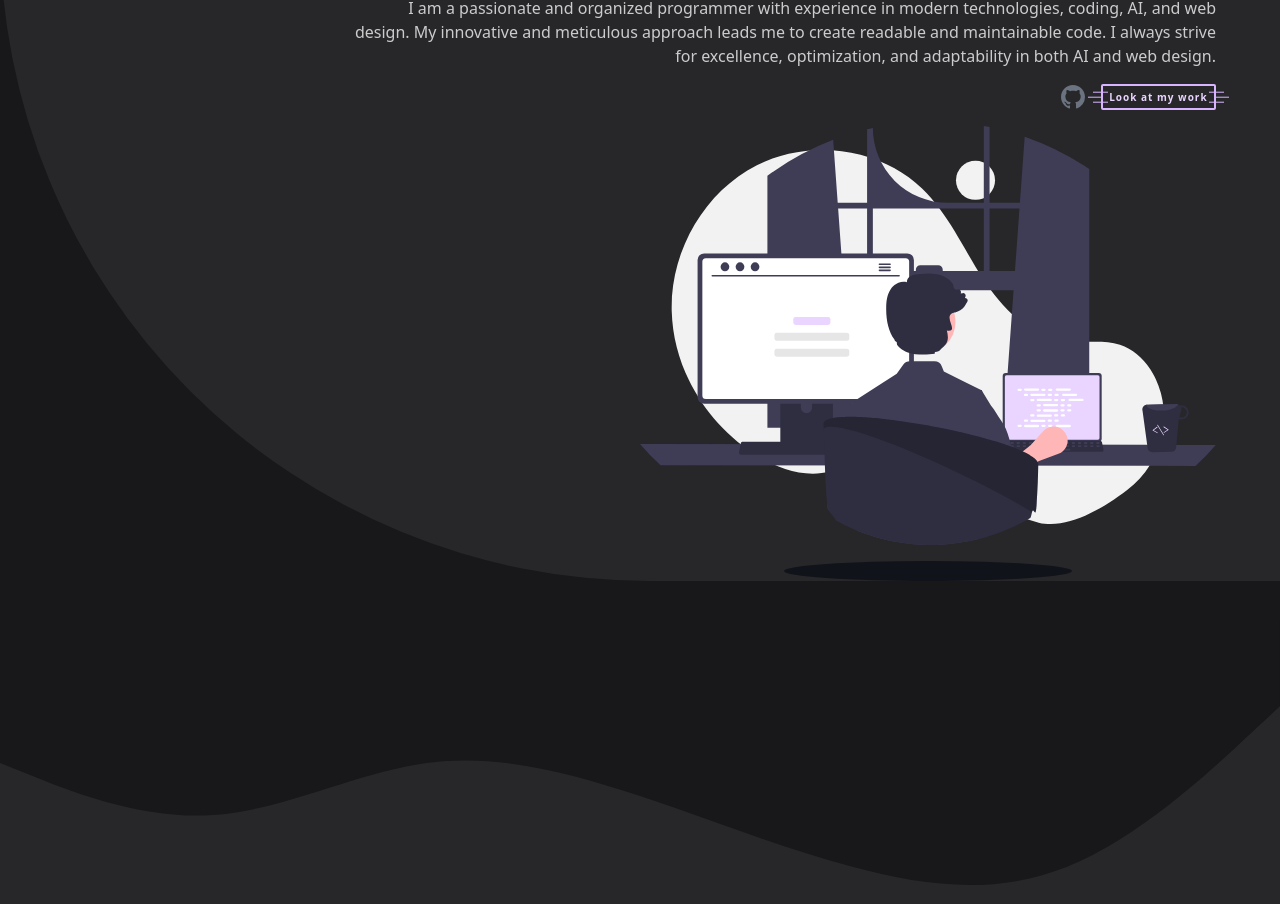
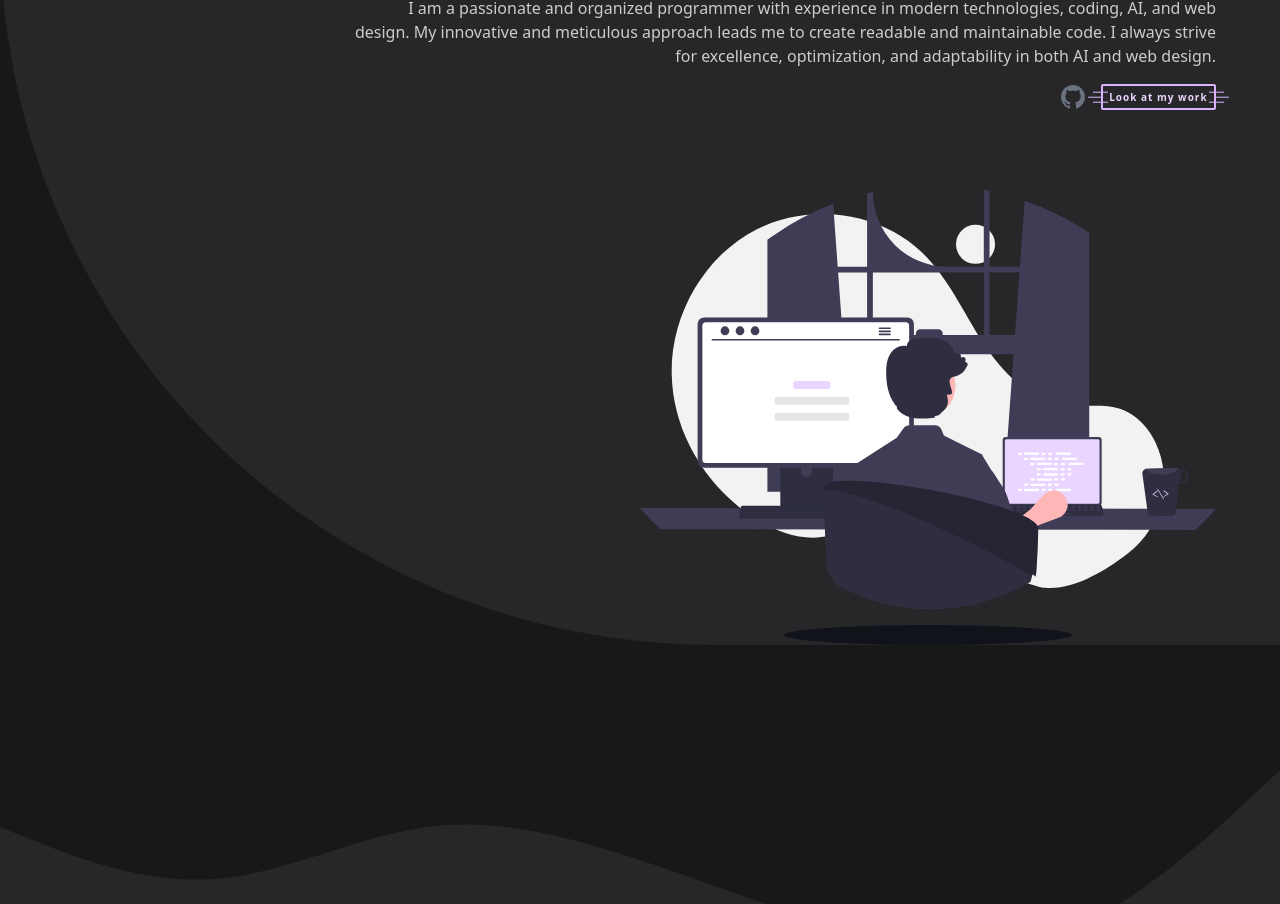
Before and after one commit to simon0820s/MyPersonalPage, a React (Vite) app: page / in a window 1280 px wide. Shown: the part 1323-2227 px from the top of the page. Built offline with nearby package versions, Linux system fonts and the light colour scheme; a web font is replaced by a local one.

Commit message:
margin code hero delay twwiter

```diff
--- a/src/components/Nav.jsx
+++ b/src/components/Nav.jsx
@@ -6,7 +6,7 @@ const Nav = () => {
     <div className="z-50 h-16 flex justify-center fixed w-screen bottom-0 opacity-95">
       <div className=" bg-zinc-800 h-full rounded-t-full flex items-center justify-center gap-3 sm:gap-10 px-10 sm:px-16 pt-2">
         <a href="#contact"><AiFillPhone className="text-zinc-400 text-2xl sm:text-4xl hover:text-purple-300 transition-all ease-in-out duration-200" /> </a>
-        <a href="#hero"><BiSolidHomeAlt2 className="text-zinc-400 text-2xl sm:text-4xl hover:text-purple-300 transition-all ease-in-out duration-200" /> </a>
+        <a href="#hero"><BiSolidHomeAlt2 className="text-zinc-400 text-2xl sm:text-4xl hover:text-purple-300 transition-all ease-in-out duration-20" /> </a>
         <a href="#myCode"><FaCode className="text-zinc-400 text-2xl sm:text-4xl hover:text-purple-300 transition-all ease-in-out duration-200" /> </a>
       </div>
     </div>
--- a/src/sections/Contact.jsx
+++ b/src/sections/Contact.jsx
@@ -44,7 +44,7 @@ function Contact() {
           <motion.a
             initial={{ opacity: 0 }}
             whileInView={{ opacity: 1 }}
-            transition={{ duration: 0.2, delay: 0.4 }}
+            transition={{ duration: 0.2, delay: 0.5 }}
             href='https://twitter.com/SimnArboleda4' target='_blanc'
             className='z-10'><BsTwitter /></motion.a>
         </div>
--- a/src/sections/MyCode.jsx
+++ b/src/sections/MyCode.jsx
@@ -32,7 +32,7 @@ function MyCode() {
             <span>Look at my work</span>
           </a>
         </div>
-        <div className='flex flex-col items-center gap-4 w-72 h-auto md:w-3/5 xl:w-1/2'>
+        <div className='flex flex-col items-center gap-4 w-72 h-auto md:w-3/5 xl:w-1/2 mt-16'>
           <img className='code-hero w-full' src="./img/myCodeHero.svg" alt="myCodeHero" />
           <span className='bg-gray-950 opacity-60 w-1/2 h-5 shadow-heroCode'></span>
         </div>
```
